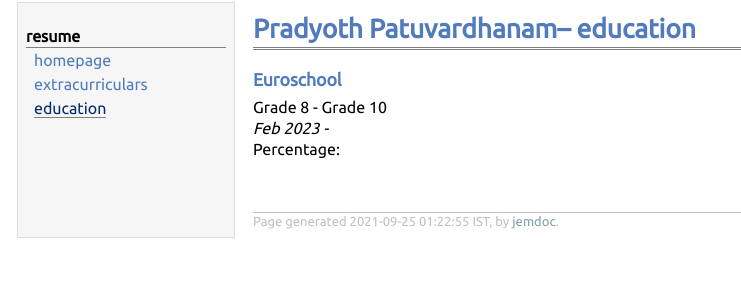
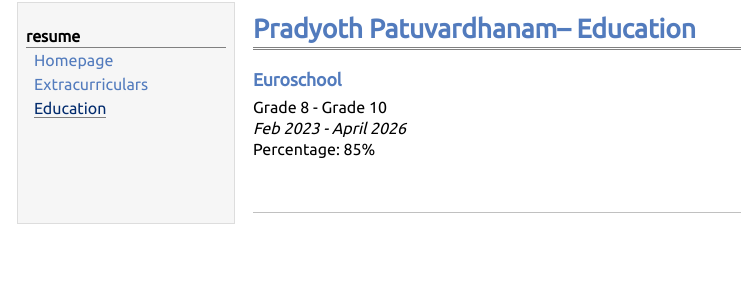
Before and after one commit to 7ynikos/7ynikos.github.io, a Jekyll site: the page resume/education.html, which Jekyll copies as it is, in a window 1280 px wide. Shown: the top 300 px of the page, without its empty margins (0-741 px from the left). Built offline with Jekyll 4.4.1, drawn with Linux system fonts in a browser that asks for light colours.

Commit message:
Update education page titles and dates

```diff
--- a/resume/education.html
+++ b/resume/education.html
@@ -5,30 +5,29 @@
 <meta name="generator" content="jemdoc, see http://jemdoc.jaboc.net/" />
 <meta http-equiv="Content-Type" content="text/html;charset=utf-8" />
 <link rel="stylesheet" href="jemdoc.css" type="text/css" />
-<title>Pradyoth Patuvardhanam &ndash; education</title>
+<title>Pradyoth Patuvardhanam &ndash; Education</title>
 </head>
 <body>
 <table summary="Table for page layout." id="tlayout">
 <tr valign="top">
 <td id="layout-menu">
 <div class="menu-category">resume</div>
-<div class="menu-item"><a href="index.html">homepage</a></div>
-<div class="menu-item"><a href="extra.html">extracurriculars</a></div>
-<div class="menu-item"><a href="education.html" class="current">education</a></div>
+<div class="menu-item"><a href="index.html">Homepage</a></div>
+<div class="menu-item"><a href="extra.html">Extracurriculars</a></div>
+<div class="menu-item"><a href="education.html" class="current">Education</a></div>
 </td>
 <td id="layout-content">
 <div id="toptitle">
-<h1>Pradyoth Patuvardhanam&ndash; education</h1>
+<h1>Pradyoth Patuvardhanam&ndash; Education</h1>
 </div>
 <h3>Euroschool</h3>
 <p>Grade 8 - Grade 10 <br />
-<i>Feb 2023 - </i><br />
-Percentage: <tt></tt></p>
+<i>Feb 2023 - April 2026 </i><br />
+Percentage: 85% <tt></tt></p>
 
 <div id="footer">
 <div id="footer-text">
-Page generated 2021-09-25 01:22:55 IST, by <a href="http://jemdoc.jaboc.net/">jemdoc</a>.
-</div>
+
 </div>
 </td>
 </tr>
```
